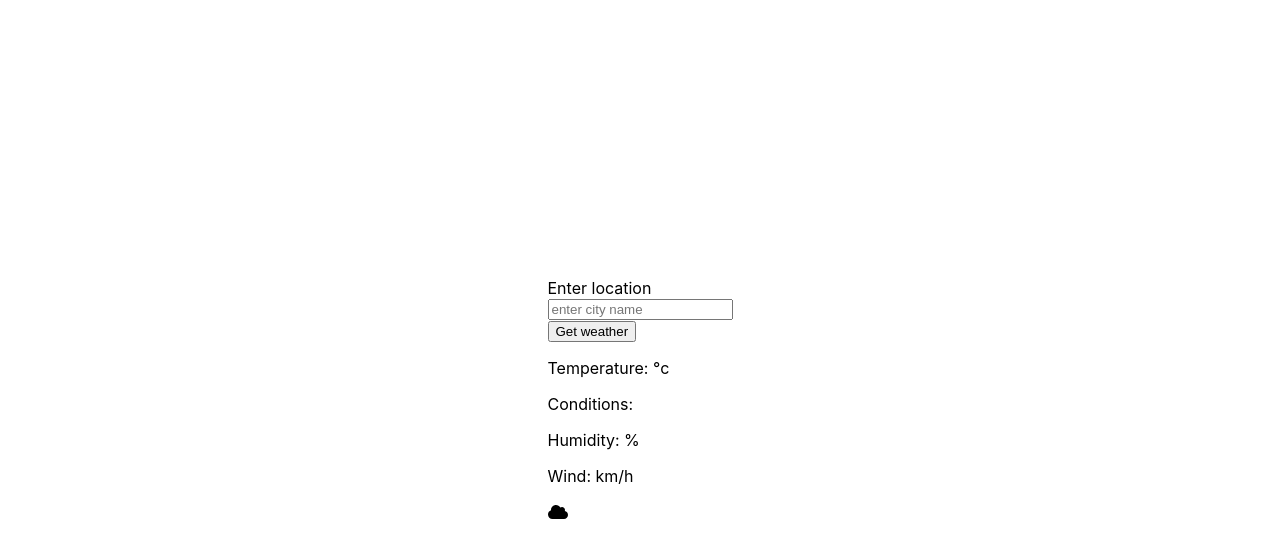
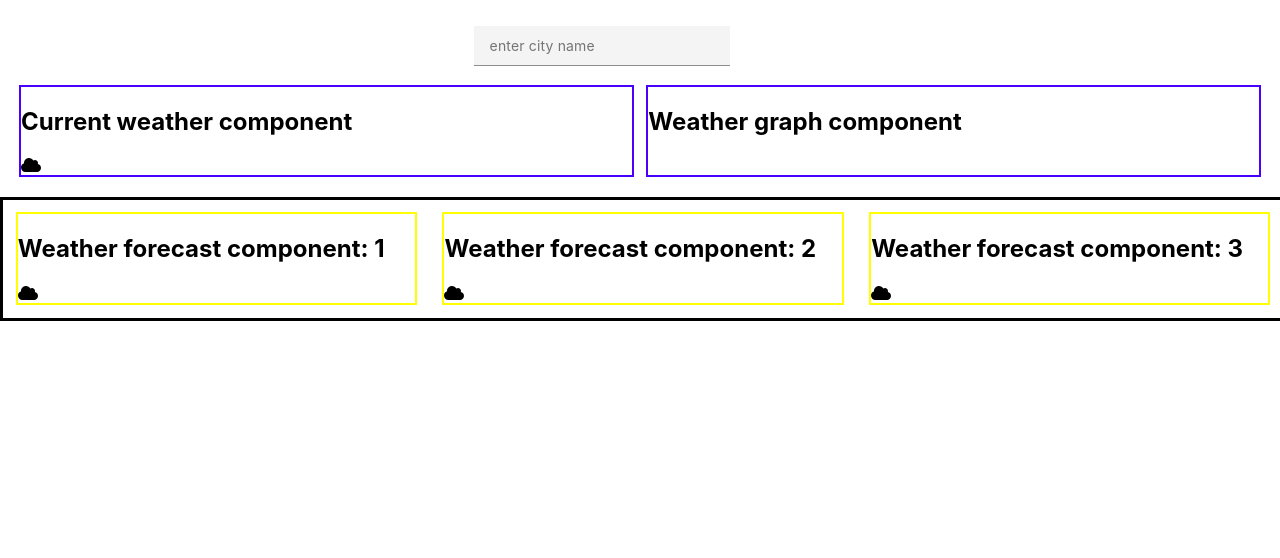
Before and after one commit to Kgaugelo11/reactjs-weather-app, a React (Create React App) app: page / in a window 1280 px wide. Shown: the top 558 px of the page. Built offline with nearby package versions, Linux system fonts and the light colour scheme; the HTML template or start-up script is replaced by a standard one.

Commit message:
adding style

```diff
--- a/src/components/WeatherWarpper.css
+++ b/src/components/WeatherWarpper.css
@@ -1,6 +1,17 @@
 .container {
+    border-style: solid;
+    /*border-color: hsl(89, 43%, 51%);*/
+    width: 100%;
+}
+
+.contain-current-graph {
     display: flex;
-    justify-content: center;
-    align-items: center;
-    height: 100vh;
+    /*border: 2px solid #00ff95;*/
+    padding: 1%;
 }
+
+.contain-current-graph_child {
+    flex: 1;
+    border: 2px solid #4800ff;
+    margin: 0.5%;
+}
--- a/src/components/WeatherWrapper.js
+++ b/src/components/WeatherWrapper.js
@@ -1,75 +1,28 @@
 import React from "react";
-import { useState} from "react";
 import LocationInput from "./location/LocationInput";
-import WeatherDisplay from "./WeatherDisplay";
-import WeatherIcon from "./weatherCard/common/WeatherIcon";
 import "./WeatherWarpper.css";
+import CurrentWeatherCard from "./weatherCard/currentWeatherCard/CurrentWeatherCard";
+import WeatherGraph from "./weatherGraph/WeatherGraph";
+import ForecastWeatherWrapper from "./weatherCard/forecastWeatherCard/ForecastWeatherWrapper";
 
 const WeatherWrapper = () => {
-  const [cityName, setCityName] = useState("");
-  const [temperature, setTemperature] = useState('');
-  const [conditions, setConditions] = useState('');
-  const [wind, setWind] = useState('');
-  const [errorText, setErrorText] = useState("");
-  const [humidity, setHumidity] = useState("");
-  const [icon, setIcon] = useState('');
-  const [weather, setWeather] = useState({})
-
-  const cityNameHandler = () => {
-    setCityName(cityName);
-  }
-
-  const submitHandler = (event) => {
-    event.preventDefault();
-    const apiUrl = `https://api.weatherapi.com/v1/forecast.json?key=01b7b4f97ada9006a27f7aa192d2e0c8&q=${cityName}&days=3&aqi=no&alerts=yes`
-
-    fetch(apiUrl)
-      .then(response => response.json())
-      .then(data => {
-        setTemperature(data.main.temp);
-        setConditions(data.weather[0].description)
-        setIcon(data.weather[0].description);
-        setHumidity(data.main.humidity);
-        setWind(data.wind.speed);
-        setErrorText("");
-      })
-      .then((data) => {
-        setWeather(data);
-      })
-      .catch(error => {
-        setErrorText(error);
-      });
-  };
-
-  const w = {
-    icon: weather?.current?.condition?.icon
-  }
-
-  console.log(w.icon)
 
   return (
-    <div className={"container"}>
-      <form onSubmit={submitHandler}>
-        <div>
-          <LocationInput onChange={cityNameHandler}/>
+    <div>
+      <div>
+        <LocationInput />
+      </div>
+      <div className={"contain-current-graph"}>
+        <div className={"contain-current-graph_child"}>
+          <CurrentWeatherCard />
         </div>
-        <div>
-          <button type={"submit"}>Get weather</button>
+        <div className={"contain-current-graph_child"}>
+          <WeatherGraph />
         </div>
-        <div>
-          <WeatherDisplay
-            icon={icon}
-            wind={wind}
-            temparature={temperature}
-            conditions={conditions}
-            humidity={humidity}
-            errorText={errorText}
-          />
-          <WeatherIcon
-            condition = {icon}
-          />
-        </div>
-      </form>
+      </div>
+      <div>
+        <ForecastWeatherWrapper />
+      </div>
     </div>
   )
 }
--- /dev/null
+++ b/src/components/location/LocationInput.css
@@ -0,0 +1,31 @@
+.location-input {
+    width: 100%;
+}
+
+.input-field {
+    box-sizing: border-box;
+    font-family: inherit;
+    font-size: 14px;
+    vertical-align: baseline;
+    font-weight: 400;
+    line-height: 1.29;
+    letter-spacing: .16px;
+    border-radius: 0;
+    outline: 2px solid transparent;
+    outline-offset: -2px;
+    width: 20%;
+    height: 40px;
+    border: none;
+    border-bottom: 1px solid #8d8d8d;
+    background-color: #f4f4f4;
+    padding: 0 16px;
+    color: #161616;
+    transition: background-color 70ms cubic-bezier(.2, 0, .38, .9), outline 70ms cubic-bezier(.2, 0, .38, .9);
+    margin-top: 2%;
+    margin-left: 37%;
+}
+
+:focus {
+    outline: 2px solid #ee0ffe;
+    outline-offset: -2px;
+}
--- a/src/components/location/LocationInput.js
+++ b/src/components/location/LocationInput.js
@@ -1,13 +1,11 @@
 import React from "react";
+import "./LocationInput.css"
 
 const LocationInput = (props) => {
   return (
-    <div>
+    <div className={"location-input"}>
       <div>
-        <label>Enter location</label>
-      </div>
-      <div>
-        <input placeholder={"enter city name"} onChange={props.onChange}/>
+        <input className={"input-field"} placeholder={"enter city name"} onChange={props.onChange}/>
       </div>
     </div>
   );
--- a/src/components/weatherCard/currentWeatherCard/currentWeatherCard.js
+++ b/src/components/weatherCard/currentWeatherCard/CurrentWeatherCard.js
@@ -1,5 +1,5 @@
 import React from "react";
-import Date from "../common/Date";
+import Date from "./components/Date";
 import Temperature from "../common/Temperature";
 import WeatherIcon from "../common/WeatherIcon";
 import CityName from "./components/CityName";
@@ -7,6 +7,7 @@ import CityName from "./components/CityName";
 const currentWeatherCard = (props) => {
   return (
     <div>
+      <h2>Current weather component</h2>
       <CityName/>
       <Date/>
       <Temperature/>
--- a/src/components/weatherCard/common/Date.js
+++ b/src/components/weatherCard/currentWeatherCard/components/Date.js
@@ -1,6 +1,6 @@
 import React from "react";
 
-const Date = () => {
+const Date = (props) => {
 
 }
 
--- a/src/components/weatherCard/forecastWeatherCard/ForecastWeatherCard.js
+++ b/src/components/weatherCard/forecastWeatherCard/ForecastWeatherCard.js
@@ -1,13 +1,12 @@
 import React from "react";
 import Temperature from "../common/Temperature";
-import Date from "../common/Date";
 import WeatherIcon from "../common/WeatherIcon";
 
 
 const ForecastWeatherCard = (props) => {
   return (
     <div>
-      <Date/>
+      <h2>Weather forecast component: {props.num}</h2>
       <Temperature/>
       <WeatherIcon
         condition = {props.condition}
--- /dev/null
+++ b/src/components/weatherCard/forecastWeatherCard/ForecastWeatherWrapper.css
@@ -0,0 +1,10 @@
+.container {
+    display: flex;
+    width: 100%;
+}
+
+.flex-child {
+    flex: 1;
+    border: 2px solid yellow;
+    margin: 1% ;
+}
--- /dev/null
+++ b/src/components/weatherCard/forecastWeatherCard/ForecastWeatherWrapper.js
@@ -0,0 +1,21 @@
+import React from "react";
+import ForecastWeatherCard from "./ForecastWeatherCard";
+import "./ForecastWeatherWrapper.css"
+
+const ForecastWeatherWrapper = () => {
+  return (
+    <div className={"container"}>
+      <di className={"flex-child"}>
+        <ForecastWeatherCard num={"1"}/>
+      </di>
+      <di className={"flex-child"}>
+        <ForecastWeatherCard num={"2"}/>
+      </di>
+      <div className={"flex-child"}>
+        <ForecastWeatherCard num={"3"}/>
+      </div>
+    </div>
+  )
+}
+
+export default ForecastWeatherWrapper
--- /dev/null
+++ b/src/components/weatherGraph/WeatherGraph.js
@@ -0,0 +1,11 @@
+import React from "react";
+
+const WeatherGraph = () => {
+  return (
+    <div>
+      <h2>Weather graph component</h2>
+    </div>
+  )
+}
+
+export default WeatherGraph;
```
Also changed, not shown: src/components/weatherCard/common/Temperature.css (added), src/components/weatherCard/currentWeatherCard/components/Date.css (added).
